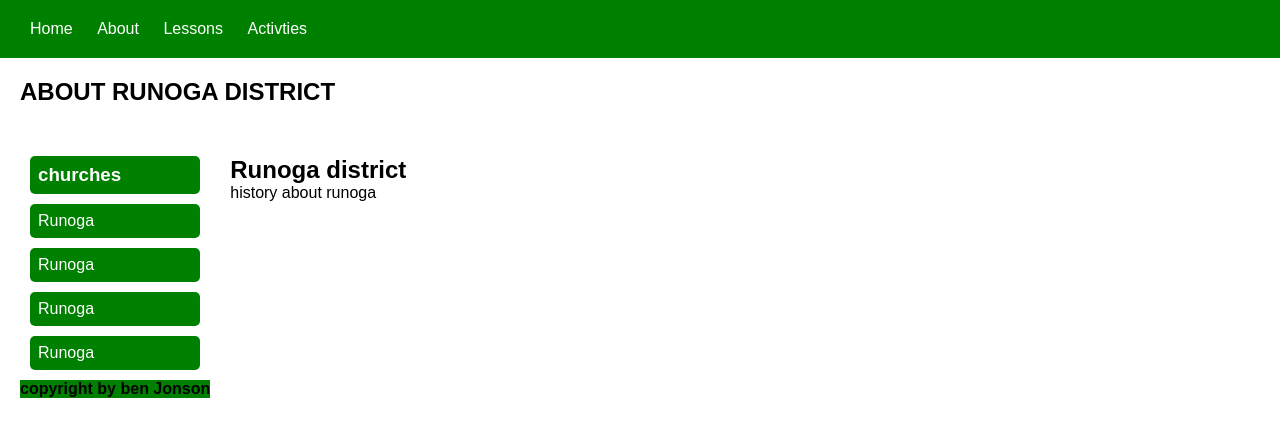
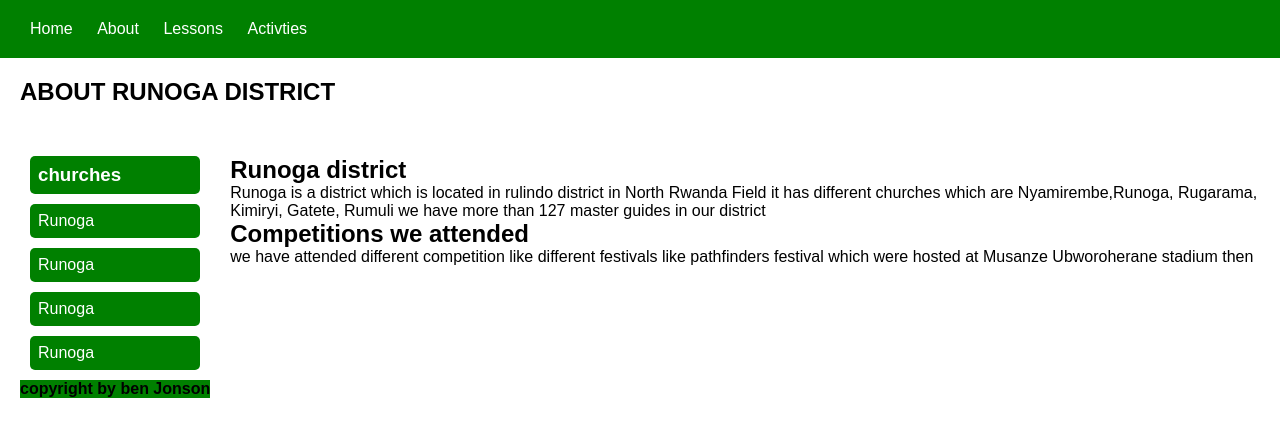
Before and after one commit to B-jonson/runogadistrictay, a plain HTML site: page activities.html in a window 1280 px wide. Drawn offline with Linux system fonts and the light colour scheme.

Commit message:
Update activities.html

```diff
--- a/activities.html
+++ b/activities.html
@@ -48,7 +48,11 @@
     </div>
     <div class="content">
         <h2>Runoga district</h2>
-        <p>history about runoga</p>
+        <p>Runoga is a district which is located in rulindo district in North Rwanda Field it has different churches
+        which are Nyamirembe,Runoga, Rugarama, Kimiryi, Gatete, Rumuli we have more than 127 master guides in our district</p>
+    <h2>Competitions we attended</h2>
+        <p>we have attended different competition like different festivals like pathfinders festival which were hosted at Musanze
+        Ubworoherane stadium then</p>
     </div>
 
 
```
